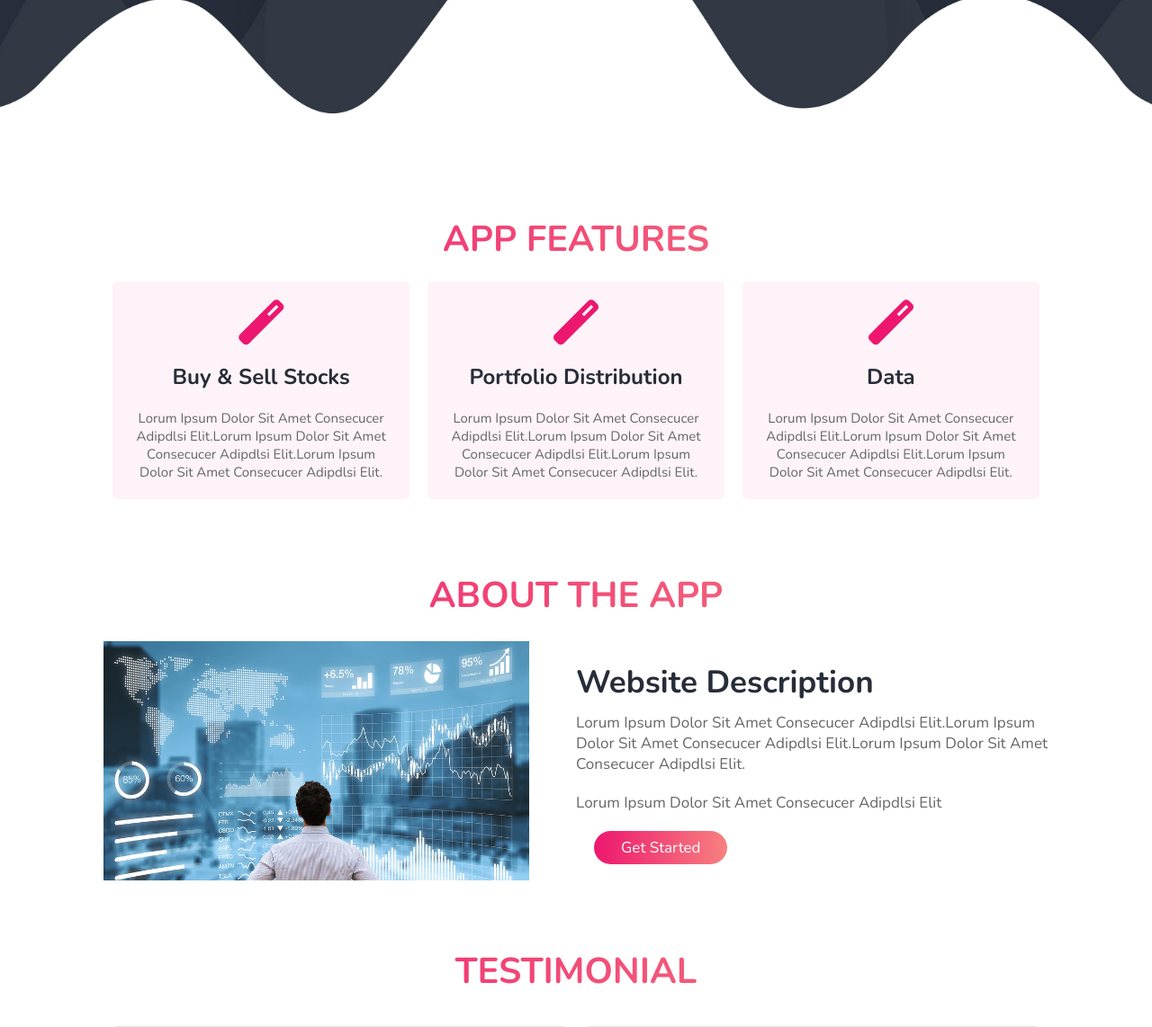
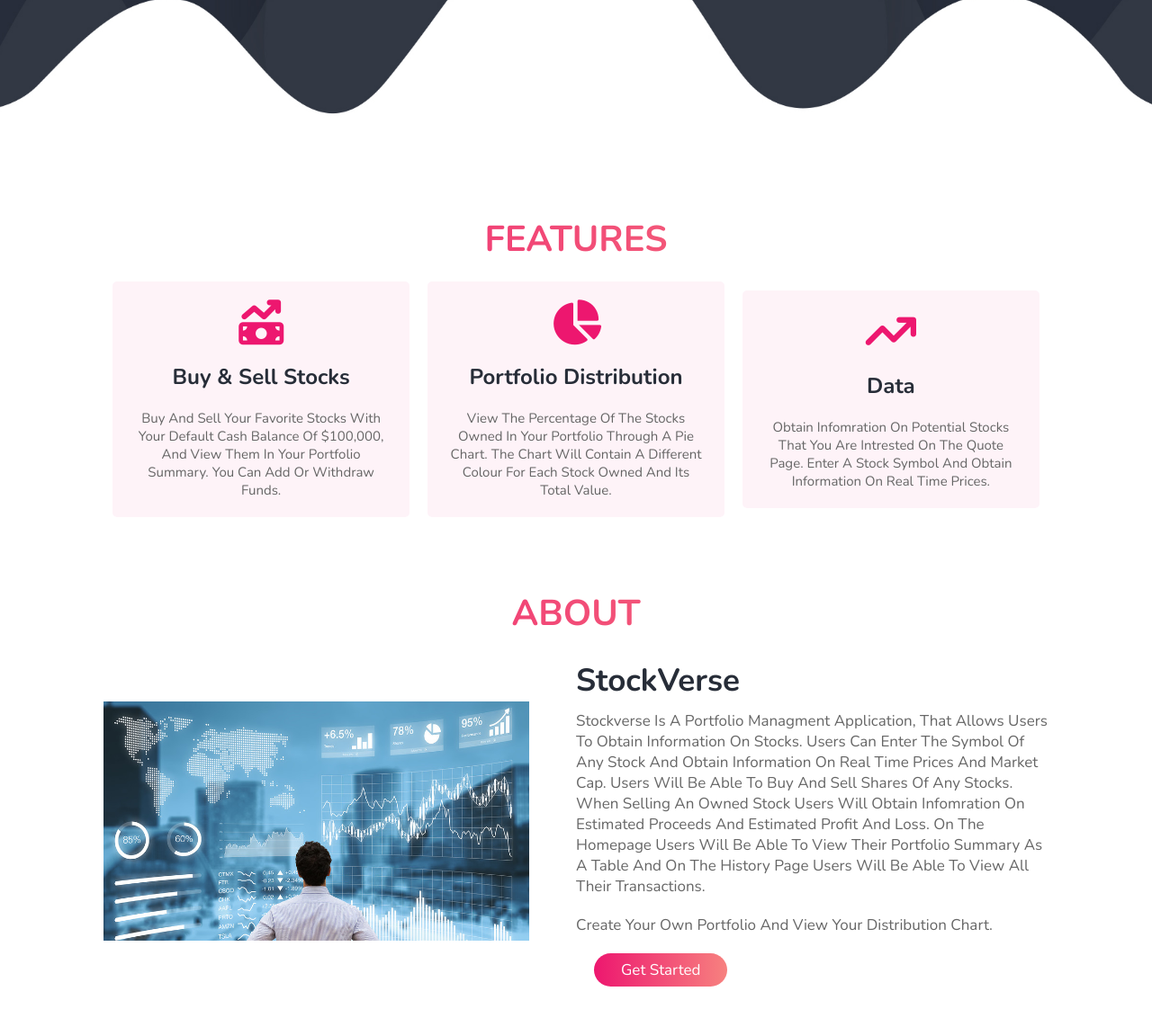
Before and after one commit to hamzaosman7891/Stockverse, a Flask app: page / in a window 1280 px wide. Shown: the part 601-1743 px from the top of the page at 90% size. Run offline with Flask 2, Linux system fonts and the light colour scheme; some libraries are stand-ins or nearby versions.

Commit message:
added to features and about

```diff
--- a/stock/templates/index.html
+++ b/stock/templates/index.html
@@ -44,23 +44,28 @@
 
    <!---Feature section starts-->
    <section class="features" id="features">
-       <h1 class="heading"> app features</h1>
+       <h1 class="heading"> Features</h1>
 
        <div class="box-container">
            <div class="box" >
-               <i class="fas fa-magic"></i>
+               <i class="fa-solid fa-money-bill-trend-up"></i>
                <h3>Buy & Sell Stocks</h3>
-               <p>Lorum ipsum dolor sit amet consecucer adipdlsi elit.Lorum ipsum dolor sit amet consecucer adipdlsi elit.Lorum ipsum dolor sit amet consecucer adipdlsi elit.</p>
+               <p>Buy and sell your favorite stocks with your default cash balance of $100,000, and view them in your portfolio summary.
+                You can add or withdraw funds.
+               </p>
            </div>
            <div class="box" >
-            <i class="fas fa-magic"></i>
+            <i class="fa-solid fa-chart-pie"></i>
             <h3>Portfolio Distribution</h3>
-            <p>Lorum ipsum dolor sit amet consecucer adipdlsi elit.Lorum ipsum dolor sit amet consecucer adipdlsi elit.Lorum ipsum dolor sit amet consecucer adipdlsi elit.</p>
+            <p>View the percentage of the stocks owned in your portfolio through a pie chart.
+            The chart will contain a different colour for each stock owned and its total value.</p>
         </div>
         <div class="box" >
-            <i class="fas fa-magic"></i>
+            <i class="fa-solid fa-arrow-trend-up"></i>
             <h3>Data</h3>
-            <p>Lorum ipsum dolor sit amet consecucer adipdlsi elit.Lorum ipsum dolor sit amet consecucer adipdlsi elit.Lorum ipsum dolor sit amet consecucer adipdlsi elit.</p>
+            <p>Obtain infomration on potential stocks that you are intrested on the quote page.
+            Enter a stock symbol and obtain information on real time prices.
+            </p>
         </div>
        </div>
    </section>
@@ -68,7 +73,7 @@
 
    <!--About section starts-->
    <section class="about" id="about">
-       <h1 class="heading">About the app</h1></br>
+       <h1 class="heading">About</h1></br>
 
        <div class="row">
 
@@ -77,9 +82,14 @@
         </div>
 
        <div class="content">
-           <h3>Website Description</h3>
-           <p>Lorum ipsum dolor sit amet consecucer adipdlsi elit.Lorum ipsum dolor sit amet consecucer adipdlsi elit.Lorum ipsum dolor sit amet consecucer adipdlsi elit.</p>
-           <p>Lorum ipsum dolor sit amet consecucer adipdlsi elit
+           <h3>StockVerse</h3>
+           <p>Stockverse is a portfolio managment application, that allows users to obtain information on stocks.
+               Users can enter the symbol of any stock and obtain information on real time prices and market cap.
+               Users will be able to buy and sell shares of any stocks.
+               When selling an owned stock users will obtain infomration on estimated proceeds and estimated profit and loss.
+               On the homepage users will be able to view their portfolio summary as a table and on the history page users will be able to view all their transactions.
+           </p>
+           <p>Create your own portfolio and view your distribution chart.
            </p>
            <div class="buttons">
             <a href="{{ url_for('auth.sign_up') }}" class="btn">Get Started</a>
```
